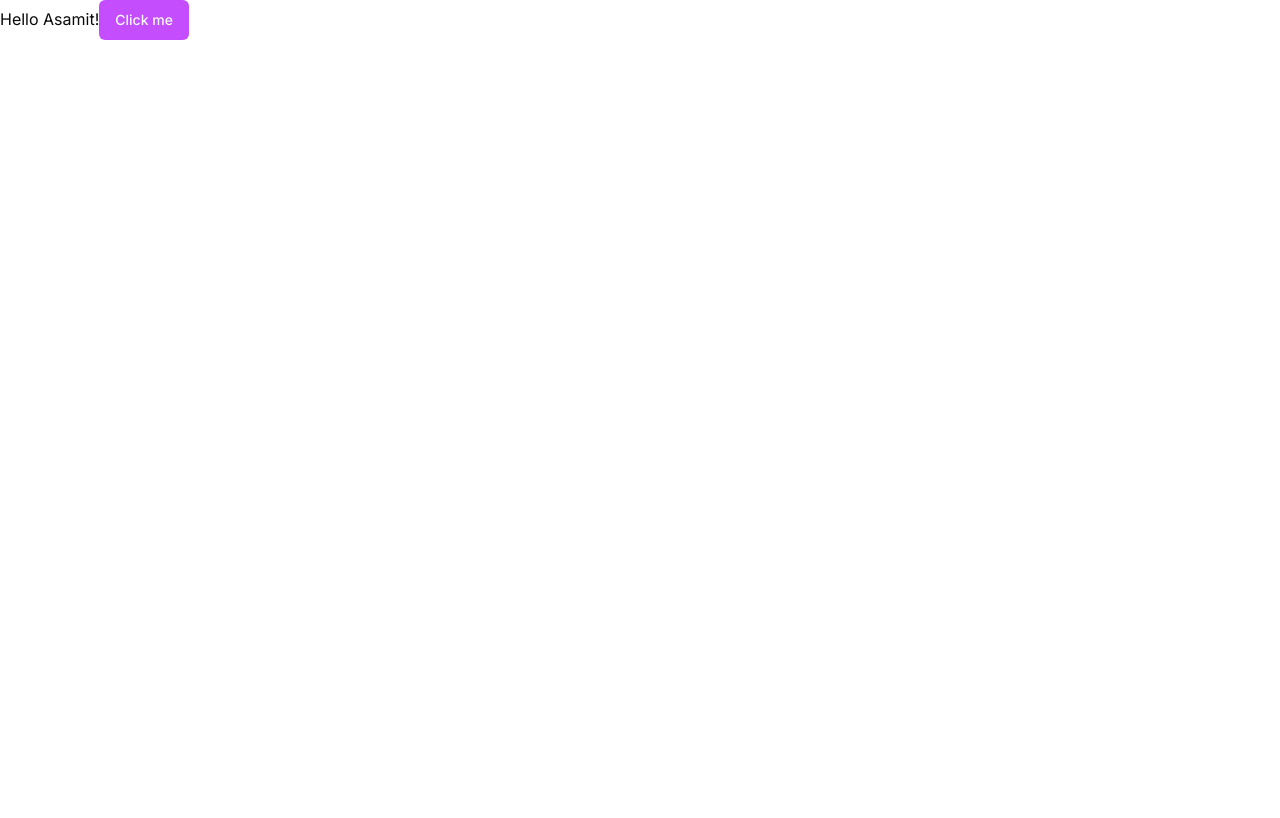
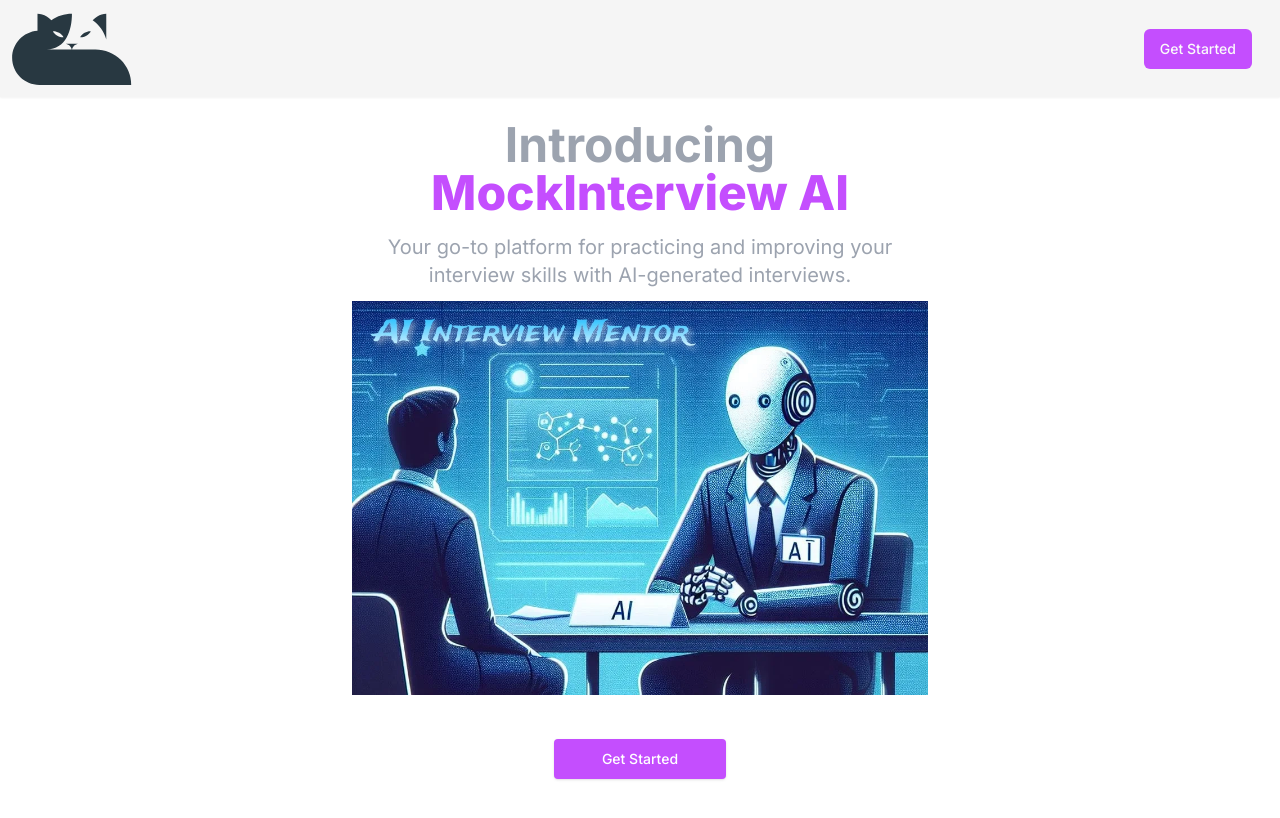
Before and after one commit to Spidey00007/PrepBot, a Next.js app: page / in a window 1280 px wide. Shown: the top 818 px of the page. Built offline with nearby package versions, Linux system fonts and the light colour scheme.

Commit message:
Modified home page and header

```diff
--- a/app/dashboard/_components/Header.tsx
+++ b/app/dashboard/_components/Header.tsx
@@ -3,28 +3,34 @@ import React from "react";
 import Image from "next/image";
 import { UserButton } from "@clerk/nextjs";
 import { usePathname } from "next/navigation";
+import { useRouter } from "next/navigation";
+import { Button } from "@/components/ui/button";
+import Link from "next/link";
 
 function Header() {
   const path = usePathname();
+  const router = useRouter();
 
   return (
-    <div className="flex p-4 items-center justify-between bg-secondary shadow-sm">
-      <Image src="/logo.svg" height={80} width={120} alt="logo" />
-      <ul className="hidden md:flex gap-6">
+    <div className="flex p-3 items-center bg-secondary justify-between shadow-sm">
+      <Image
+        className="cursor-pointer"
+        onClick={() => router.replace("/")}
+        src="/logo.svg"
+        height={80}
+        width={120}
+        alt="logo"
+      />
+      {/* <ul className="hidden md:flex gap-6">
         <li
+          onClick={() => router.replace("/dashboard")}
           className={`hover:text-primary hover:font-bold transition-all cursor-pointer ${
             path === "/dashboard" && "text-primary font-bold"
           }`}
         >
           Dashboard
         </li>
-        <li
-          className={`hover:text-primary hover:font-bold transition-all cursor-pointer ${
-            path === "/dashboard/help" && "text-primary font-bold"
-          }`}
-        >
-          Help
-        </li>
+
         <li
           className={`hover:text-primary hover:font-bold transition-all cursor-pointer ${
             path === "/dashboard/contact" && "text-primary font-bold"
@@ -32,8 +38,14 @@ function Header() {
         >
           Contact
         </li>
-      </ul>
-      <UserButton />
+      </ul> */}
+
+      <div className="flex p-4 items-center gap-12">
+        <Link href={"/dashboard"}>
+          <Button>Get Started</Button>
+        </Link>
+        <UserButton />
+      </div>
     </div>
   );
 }
--- a/app/page.tsx
+++ b/app/page.tsx
@@ -1,10 +1,41 @@
+"use client";
 import { Button } from "@/components/ui/button";
+import Header from "./dashboard/_components/Header";
+import { useRouter } from "next/navigation";
 
 export default function Home() {
+  const router = useRouter();
+
   return (
     <div>
-      Hello Asamit!
-      <Button>Click me</Button>
+      <Header />
+
+      <div className="mx-auto max-w-screen-xl px-4 py-6 lg:flex lg:h-screen">
+        <div className="mx-auto max-w-xl text-center">
+          <h1 className="text-2xl text-gray-400 font-bold sm:text-5xl">
+            Introducing
+            <strong className="font-extrabold text-primary sm:block">
+              MockInterview AI
+            </strong>
+          </h1>
+
+          <p className="mt-4 text-gray-400 sm:text-xl">
+            Your go-to platform for practicing and improving your interview
+            skills with AI-generated interviews.
+          </p>
+
+          <img className="py-3" src="/InterviewHome.webp"></img>
+
+          <div className="mt-8 flex flex-wrap justify-center gap-4">
+            <Button
+              onClick={() => router.replace("/dashboard")}
+              className="items-center rounded bg-primary px-12 py-3 text-sm font-medium text-white shadow hover:bg-purple-600 focus:outline-none focus:ring active:bg-red-500 sm:w-auto"
+            >
+              Get Started
+            </Button>
+          </div>
+        </div>
+      </div>
     </div>
   );
 }
```
Also changed, not shown: public/InterviewHome.webp (added).
